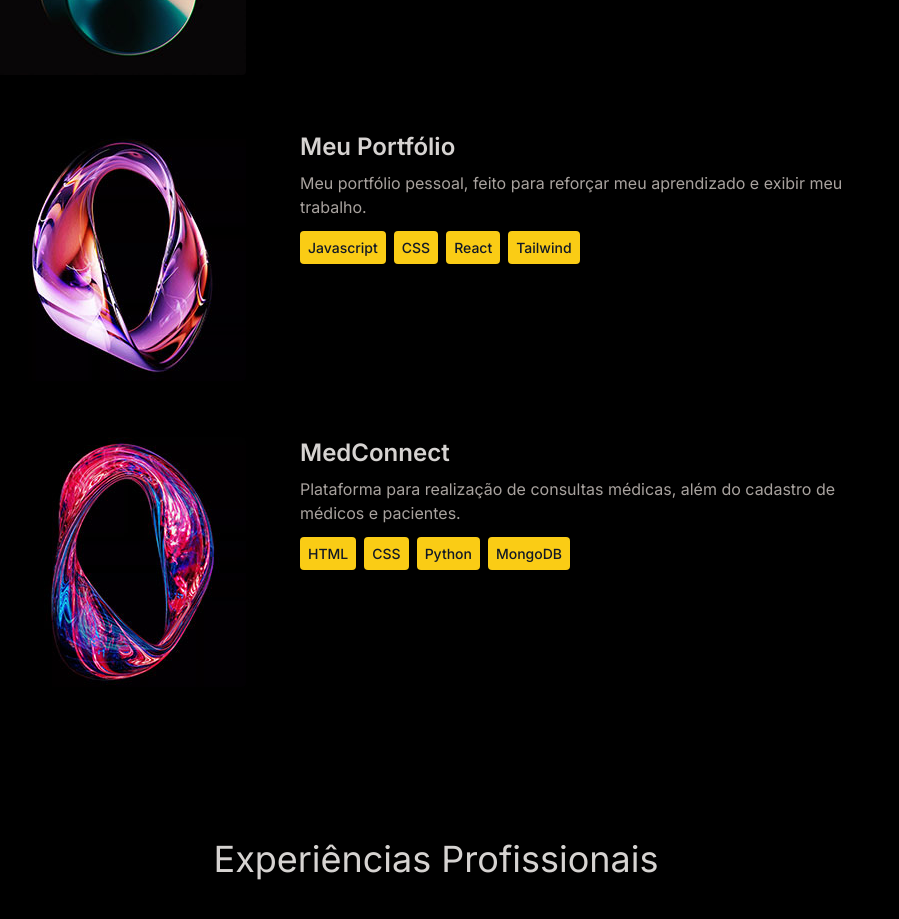
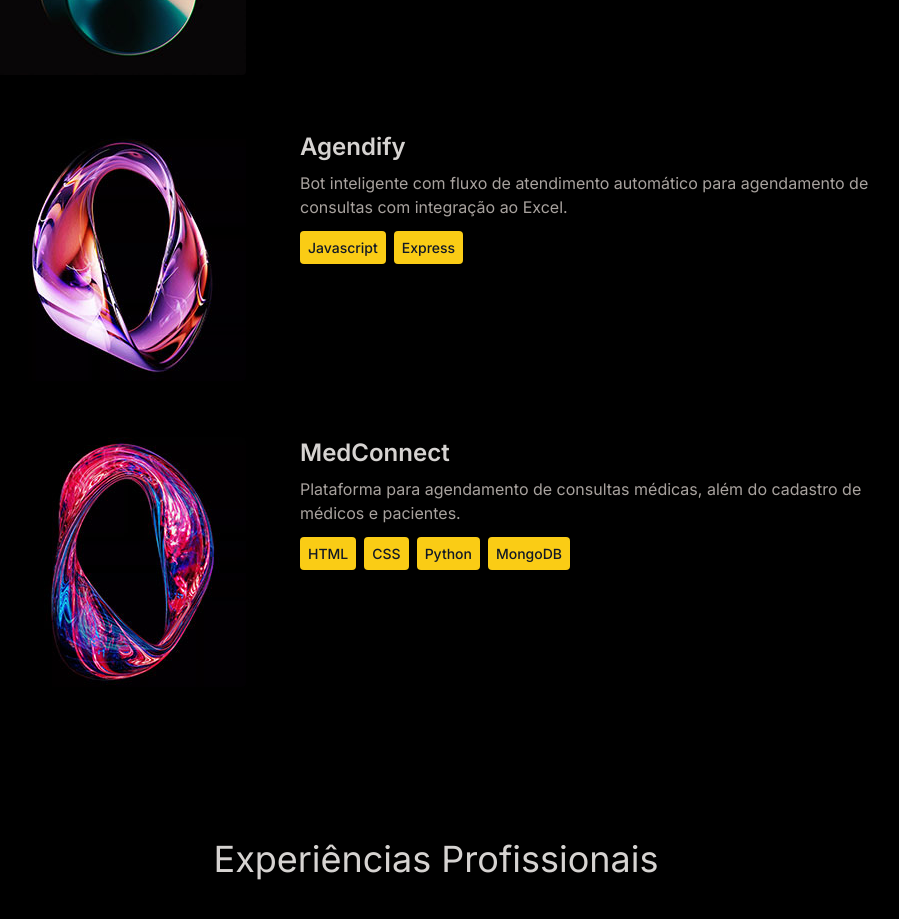
Before and after one commit to gvstaov/Myportfolio, a React (Vite) app: page / in a window 1280 px wide. Shown: the part 1980-2899 px from the top of the page, without its empty margins (204-1103 px from the left). Built offline with nearby package versions, Linux system fonts and the light colour scheme.

Commit message:
Frontend almost clear!

```diff
--- a/src/constants/index.js
+++ b/src/constants/index.js
@@ -33,17 +33,17 @@ export const PROJECTS = [
     technologies: ["HTML", "CSS", "Javascript", "Bootstrap"],
   },
   {
-    title: "Meu Portfólio",
+    title: "Agendify",
     image: project3,
     description:
-      "Meu portfólio pessoal, feito para reforçar meu aprendizado e exibir meu trabalho.",
-    technologies: ["Javascript", "CSS", "React", "Tailwind"],
+      "Bot inteligente com fluxo de atendimento automático para agendamento de consultas com integração ao Excel.",
+    technologies: ["Javascript", "Express"],
   },
   {
     title: "MedConnect",
     image: project4,
     description:
-      "Plataforma para realização de consultas médicas, além do cadastro de médicos e pacientes.",
+      "Plataforma para agendamento de consultas médicas, além do cadastro de médicos e pacientes.",
     technologies: ["HTML", "CSS", "Python", "MongoDB"],
   },
 ];
```
